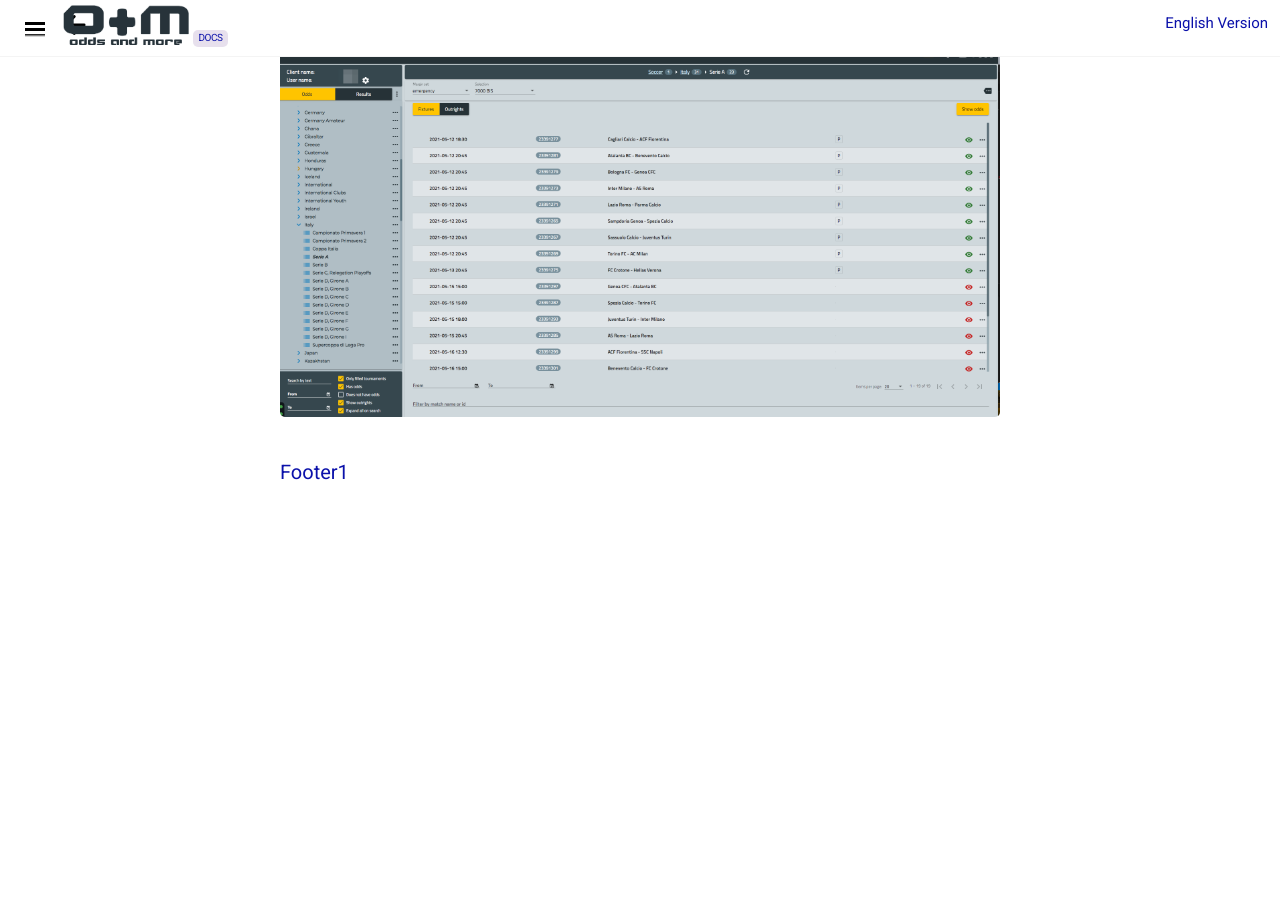
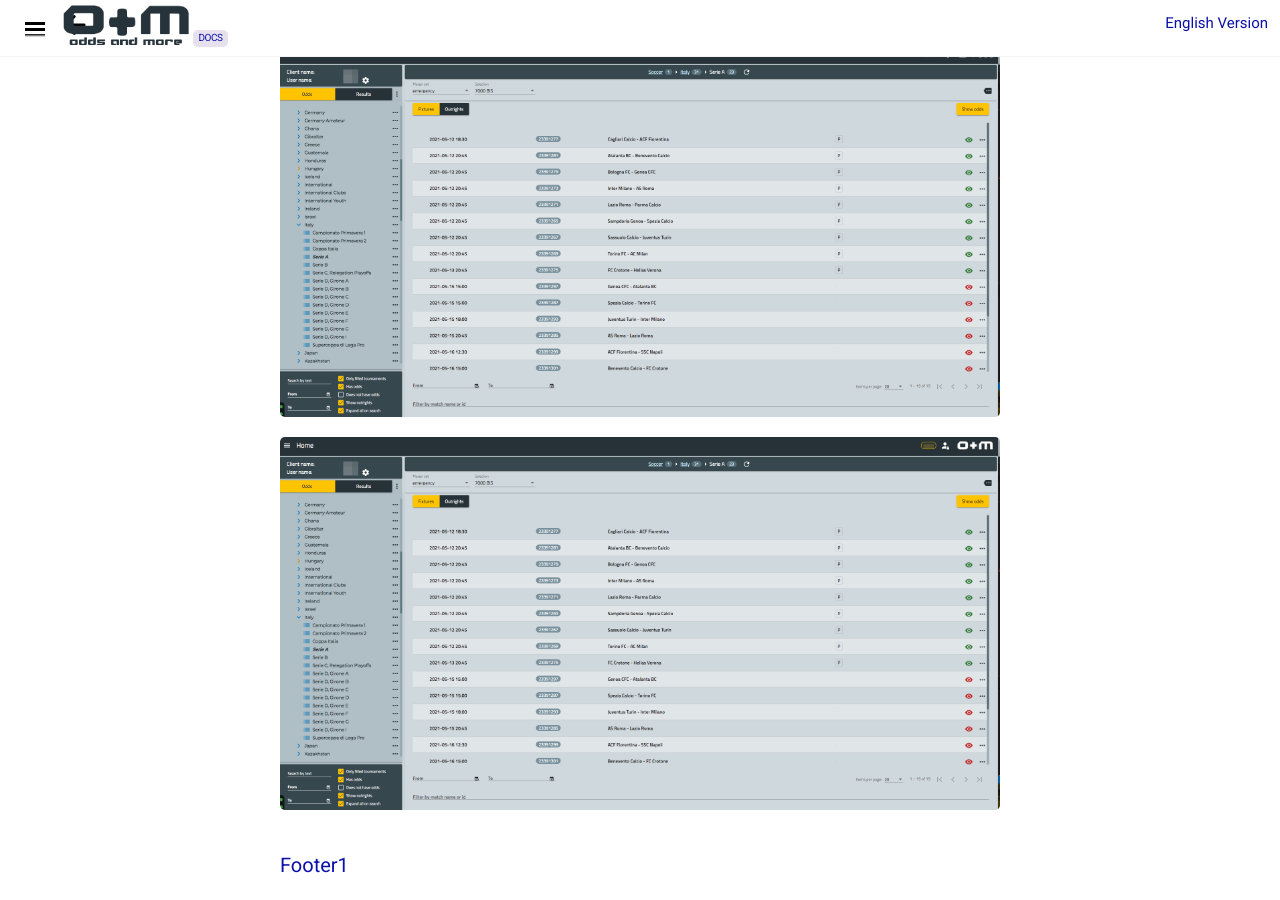
Before and after one commit to docsforodds/docs, a Jekyll site: the page built from docs/it/Introduzione.md, in a window 1280 px wide and 900 px high, scrolled down 1038 px. Built offline with Jekyll 4.4.1, drawn with Linux system fonts in a browser that asks for light colours; nearby versions of some CDN libraries; before the commit the page ends 1545 px from its top, so only the background shows below that.

Commit message:
added image

```diff
--- a/docs/it/Introduzione.md
+++ b/docs/it/Introduzione.md
@@ -29,3 +29,5 @@ icon: fas fa-adjust
 ---
 
 ![Markdown Plus]({{site.baseurl}}/public/images/gestione-quote/home-tool-part-2.png)
+
+![Markdown Plus]({{site.baseurl}}/public/images/gestione-quote/home-tool-part-2.png)
```
